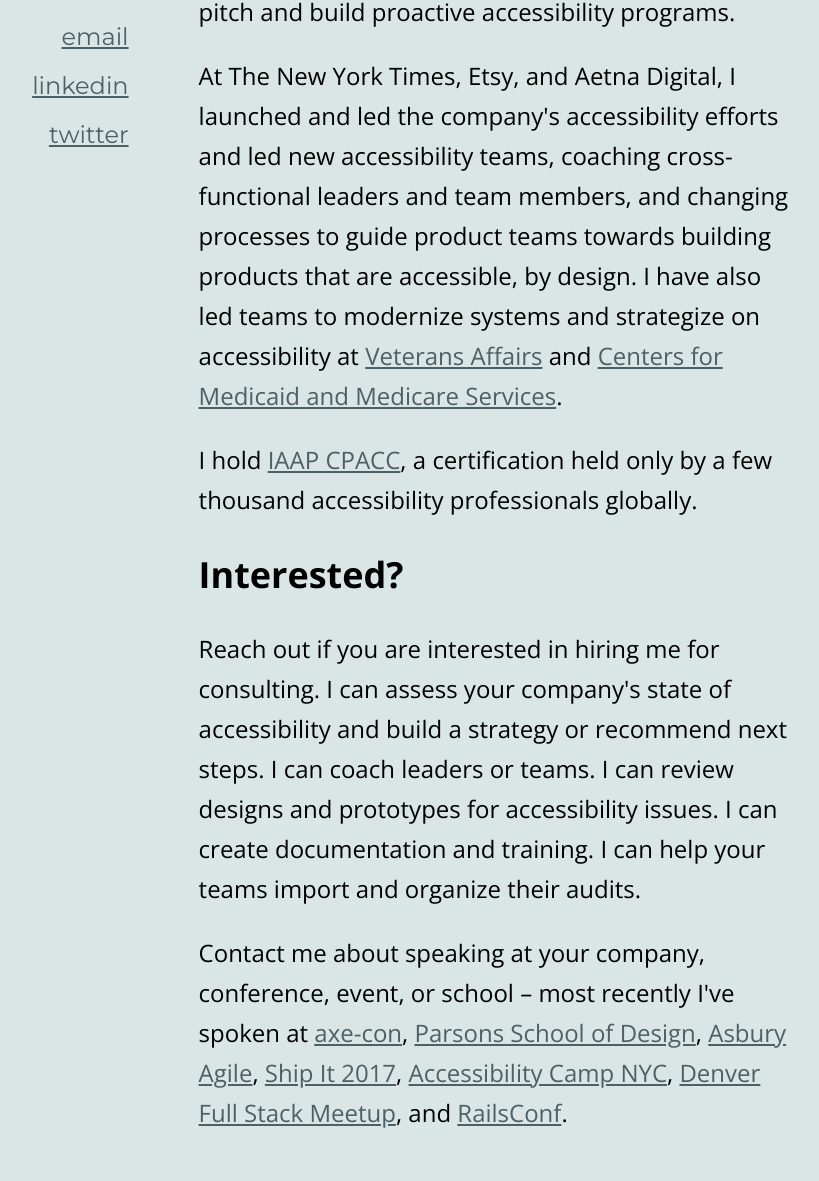
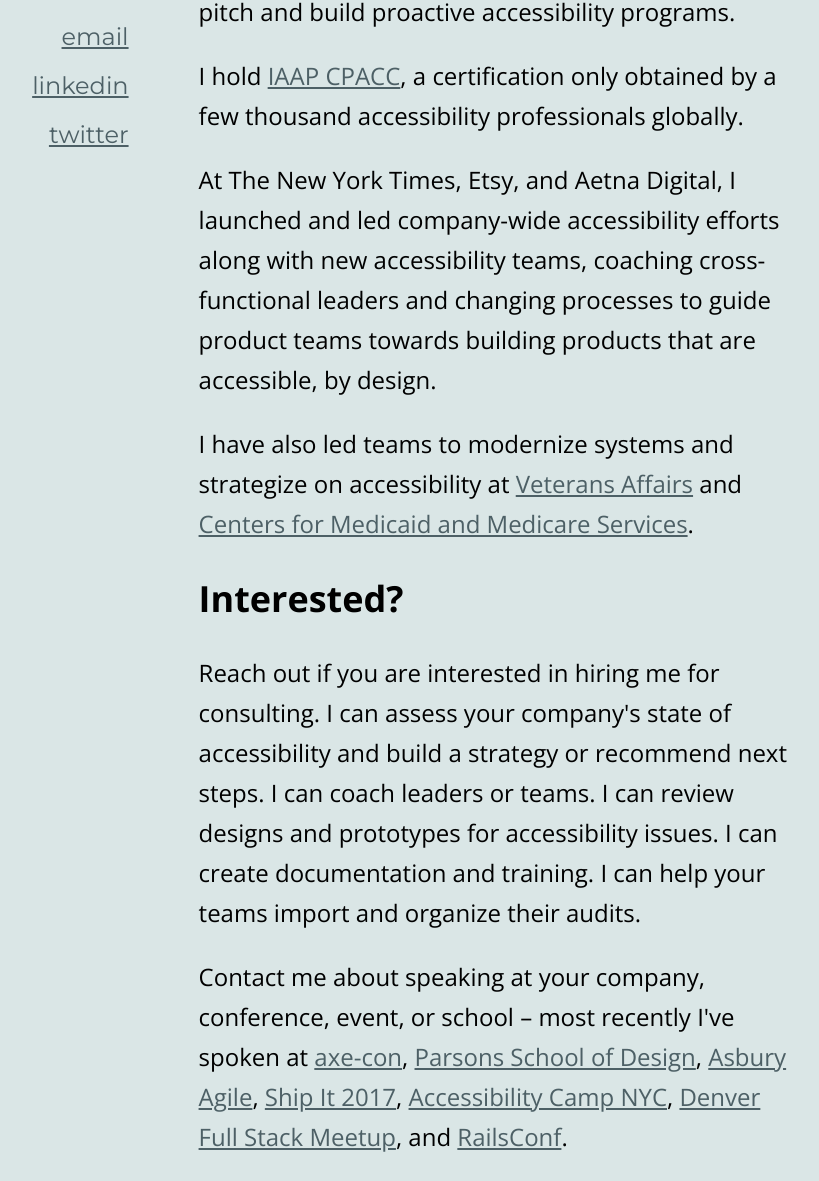
Before and after one commit to chandracarney/chandracarney.github.io, a Jekyll site: the page built from index.html, in a window 1280 px wide, cut to the strip 245-1426 px from the top of the page. Shown: the whole strip, without its empty margins (154-973 px from the left). Built offline with Jekyll 4.4.1, drawn with Linux system fonts in a browser that asks for light colours; before the commit the page ends 1402 px from its top, so only the background shows below that.

Commit message:
Rearrange paragraphs.

```diff
--- a/index.html
+++ b/index.html
@@ -9,12 +9,14 @@ layout: default
 </p>
 
 <p>
-  At The New York Times, Etsy, and Aetna Digital, I launched and led the company's accessibility efforts and led new accessibility teams, coaching cross-functional leaders and team members, and changing processes to guide product teams towards building products that are accessible, by design. I have also led teams to modernize systems and strategize on accessibility at <a href="https://www.va.gov/opa/pressrel/pressrelease.cfm?id=5436">Veterans Affairs</a> and <a href="https://www.navapbc.com/case-studies/cloud-infrastructure-in-the-federal-government.html">Centers for Medicaid and Medicare Services</a>.
+  I hold <a href="https://www.accessibilityassociation.org/s/certified-professional">IAAP CPACC</a>, a certification only obtained by a few thousand accessibility professionals globally.
 </p>
 
 <p>
-  I hold <a href="https://www.accessibilityassociation.org/s/certified-professional">IAAP CPACC</a>, a certification held only by a few thousand accessibility professionals globally.
+  At The New York Times, Etsy, and Aetna Digital, I launched and led company-wide accessibility efforts along with new accessibility teams, coaching cross-functional leaders and changing processes to guide product teams towards building products that are accessible, by design.
 </p>
+
+<p>I have also led teams to modernize systems and strategize on accessibility at <a href="https://www.va.gov/opa/pressrel/pressrelease.cfm?id=5436">Veterans Affairs</a> and <a href="https://www.navapbc.com/case-studies/cloud-infrastructure-in-the-federal-government.html">Centers for Medicaid and Medicare Services</a>.</p>
 
 <h2>
   Interested?
```
